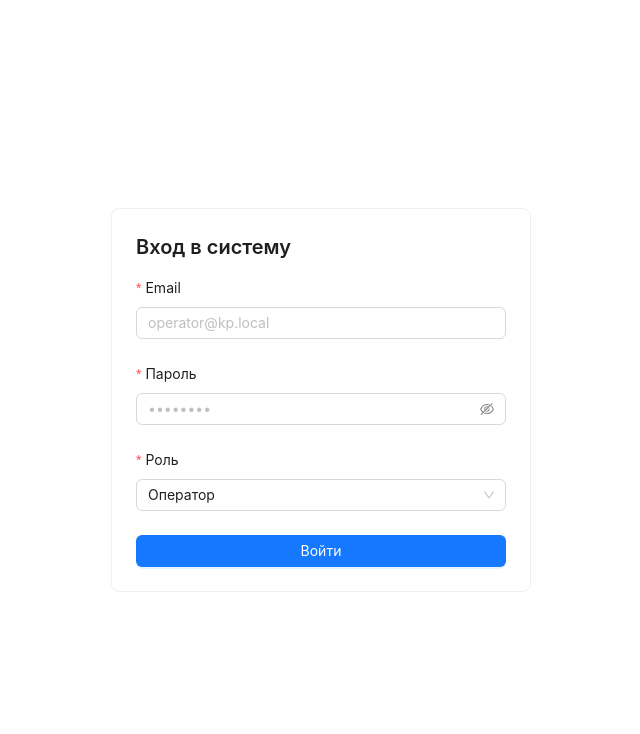
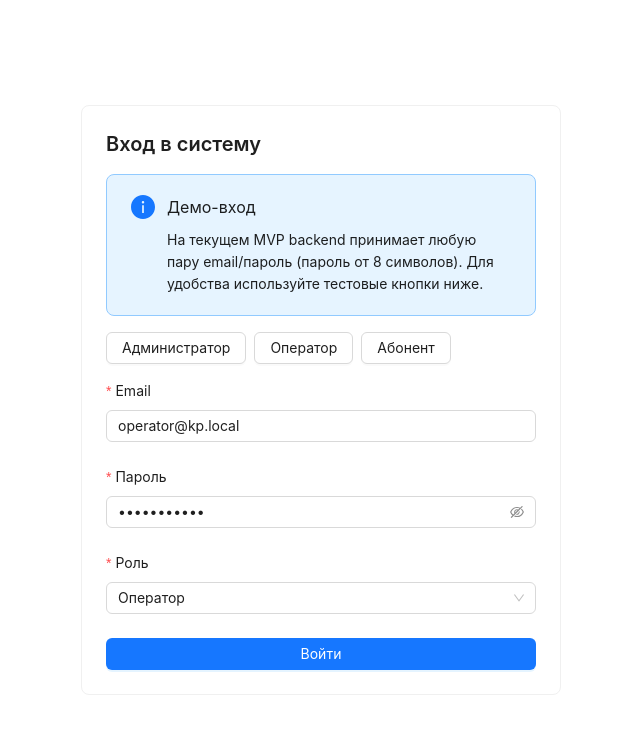
Before and after one commit to d3pr3ss19/diploma, a React (Vite) app in the folder frontend/: page /login in a window 1280 px wide. Shown: the top 734 px of the page, without its empty margins (319-959 px from the left). Built offline with nearby package versions, Linux system fonts and the light colour scheme.

Commit message:
ux/docs: add clear demo login path and quick-fill accounts

```diff
--- a/frontend/src/pages/LoginPage.tsx
+++ b/frontend/src/pages/LoginPage.tsx
@@ -5,7 +5,38 @@ import { writeAuth } from '../app/auth-storage';
 import { login } from '../api/auth';
 import type { LoginRequest, UserRole } from '../types/auth';
 
+type DemoAccount = {
+  role: UserRole;
+  email: string;
+  password: string;
+  label: string;
+};
+
+const DEMO_ACCOUNTS: DemoAccount[] = [
+  {
+    role: 'ADMIN',
+    email: 'admin@kp.local',
+    password: 'password123',
+    label: 'Администратор',
+  },
+  {
+    role: 'OPERATOR',
+    email: 'operator@kp.local',
+    password: 'password123',
+    label: 'Оператор',
+  },
+  {
+    role: 'SUBSCRIBER',
+    email: 'subscriber@kp.local',
+    password: 'password123',
+    label: 'Абонент',
+  },
+];
+
+const DEFAULT_ACCOUNT = DEMO_ACCOUNTS[1];
+
 export function LoginPage() {
+  const [form] = Form.useForm<{ email: string; password: string; role: UserRole }>();
   const [loading, setLoading] = useState(false);
   const [error, setError] = useState<string | null>(null);
   const navigate = useNavigate();
@@ -32,9 +63,13 @@ export function LoginPage() {
     }
   }
 
+  function applyDemoAccount(account: DemoAccount) {
+    form.setFieldsValue({ email: account.email, password: account.password, role: account.role });
+  }
+
   return (
     <div style={{ minHeight: '100vh', display: 'grid', placeItems: 'center', padding: 24 }}>
-      <Card style={{ width: 420 }}>
+      <Card style={{ width: 480 }}>
         <Space direction="vertical" size="middle" style={{ width: '100%' }}>
           <Typography.Title level={4} style={{ margin: 0 }}>
             Вход в систему
@@ -42,7 +77,31 @@ export function LoginPage() {
 
           {error ? <Alert type="error" showIcon message={error} /> : null}
 
-          <Form layout="vertical" onFinish={handleSubmit} initialValues={{ role: 'OPERATOR' as UserRole }}>
+          <Alert
+            type="info"
+            showIcon
+            message="Демо-вход"
+            description="На текущем MVP backend принимает любую пару email/пароль (пароль от 8 символов). Для удобства используйте тестовые кнопки ниже."
+          />
+
+          <Space wrap>
+            {DEMO_ACCOUNTS.map((account) => (
+              <Button key={account.role} onClick={() => applyDemoAccount(account)}>
+                {account.label}
+              </Button>
+            ))}
+          </Space>
+
+          <Form
+            form={form}
+            layout="vertical"
+            onFinish={handleSubmit}
+            initialValues={{
+              role: DEFAULT_ACCOUNT.role,
+              email: DEFAULT_ACCOUNT.email,
+              password: DEFAULT_ACCOUNT.password,
+            }}
+          >
             <Form.Item label="Email" name="email" rules={[{ required: true, message: 'Введите email' }]}>
               <Input placeholder="operator@kp.local" />
             </Form.Item>
```
Also changed, not shown: 2 other files (tests, documents, lock files or other folders).
